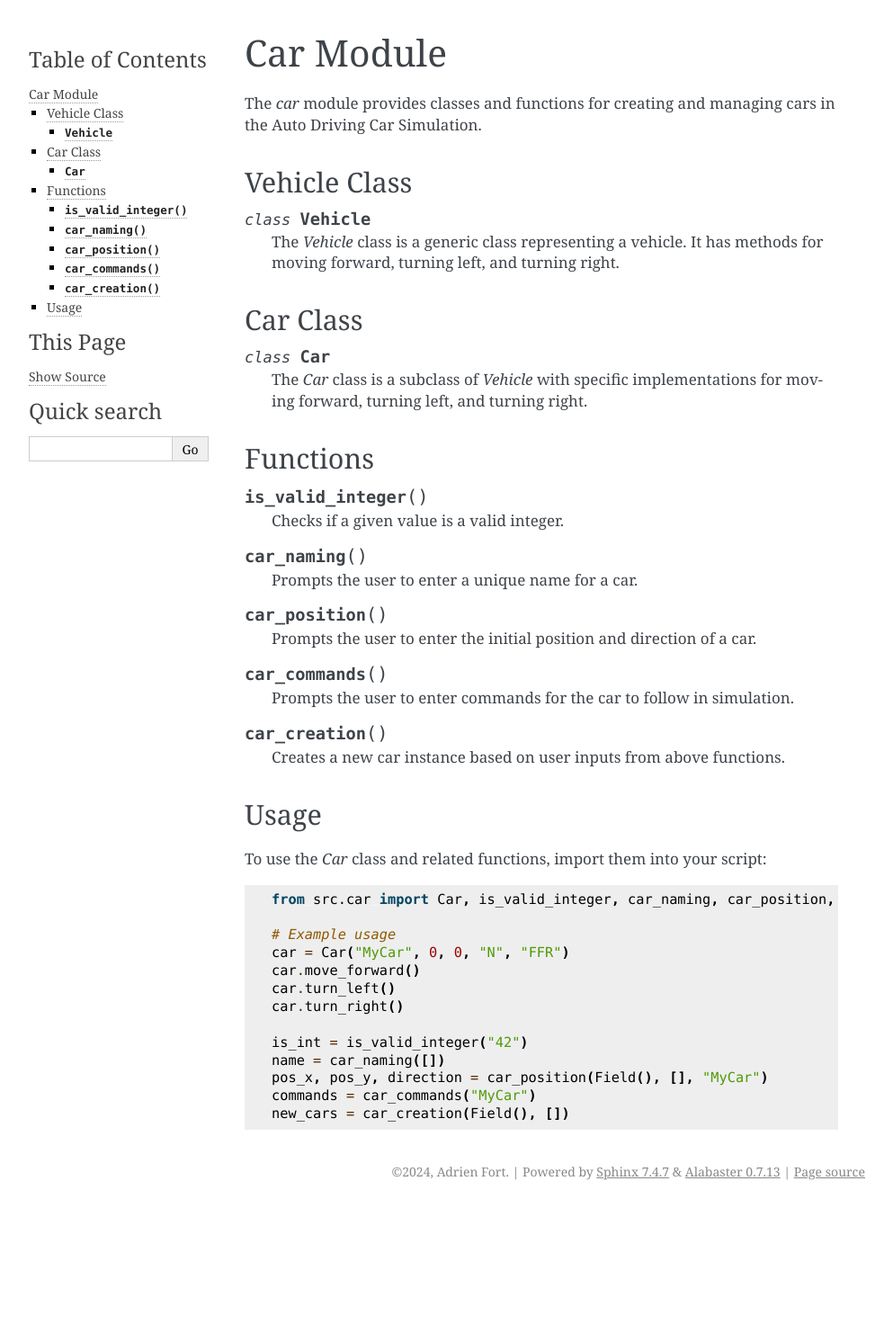
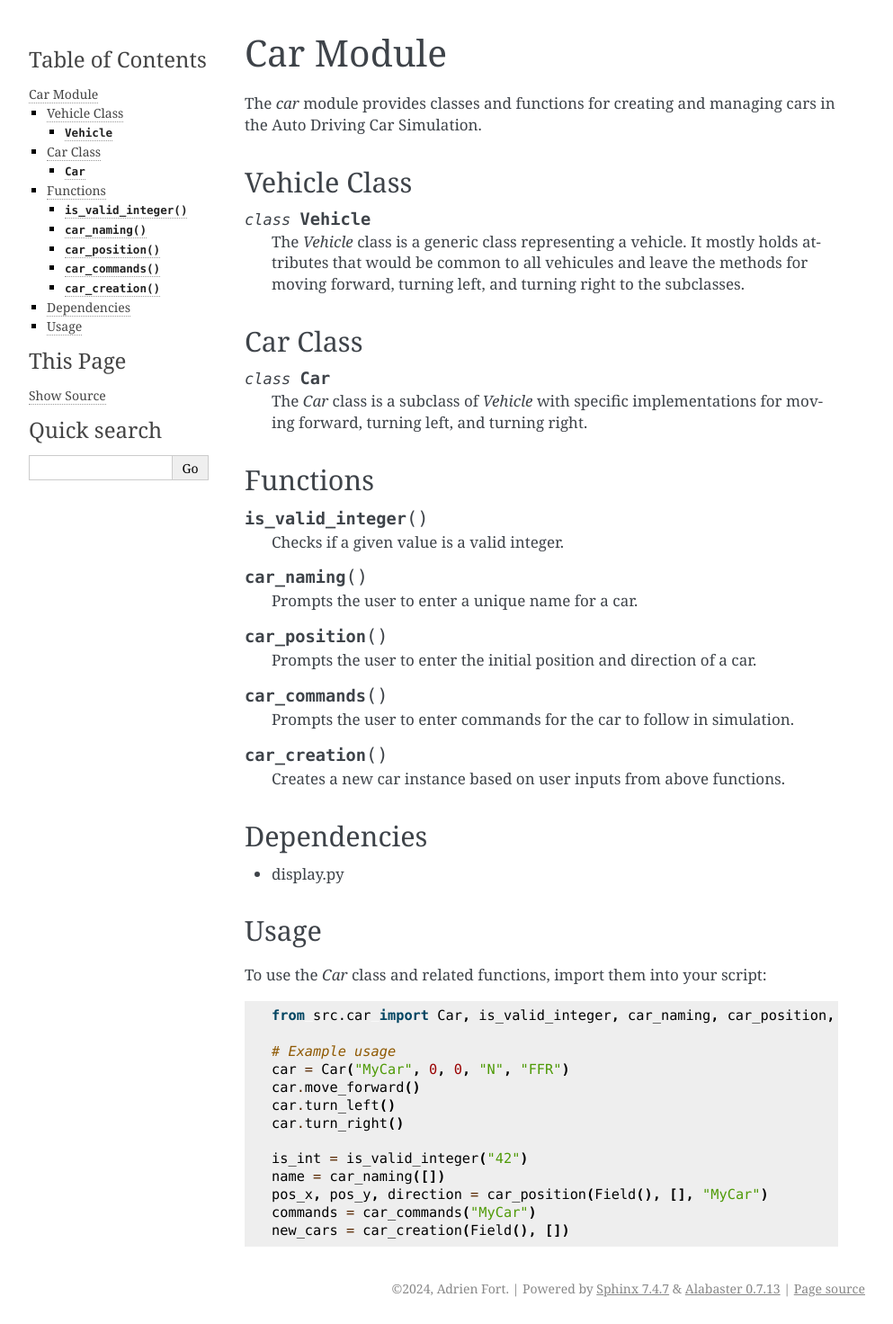
Before and after one commit to adrien-fort/auto-driving-car-simulation, a Sphinx documentation site: the page built from docs/source/car.rst, in a window 1280 px wide. Shown: the whole page at 90% size, without its empty margins (148-1141 px from the left). Built offline with Sphinx 7.4.7, drawn with Linux system fonts in a browser that asks for light colours; before the commit the page ends 1342 px from its top, so only the background shows below that.

Commit message:
doc adjustments

```diff
--- a/docs/source/car.rst
+++ b/docs/source/car.rst
@@ -11,7 +11,7 @@ Vehicle Class
 
 .. class:: Vehicle
 
-      The `Vehicle` class is a generic class representing a vehicle. It has methods for moving forward, turning left, and turning right.
+      The `Vehicle` class is a generic class representing a vehicle. It mostly holds attributes that would be common to all vehicules and leave the  methods for moving forward, turning left, and turning right to the subclasses.
 
 Car Class
 --------------
@@ -43,6 +43,12 @@ Functions
 
    Creates a new car instance based on user inputs from above functions.
 
+Dependencies
+------------
+
+- display.py
+
+
 Usage
 --------
 
```
Also changed, not shown: docs/source/simul.rst (+7 -1 lines), docs/source/simulator.rst (+0 -7 lines).
